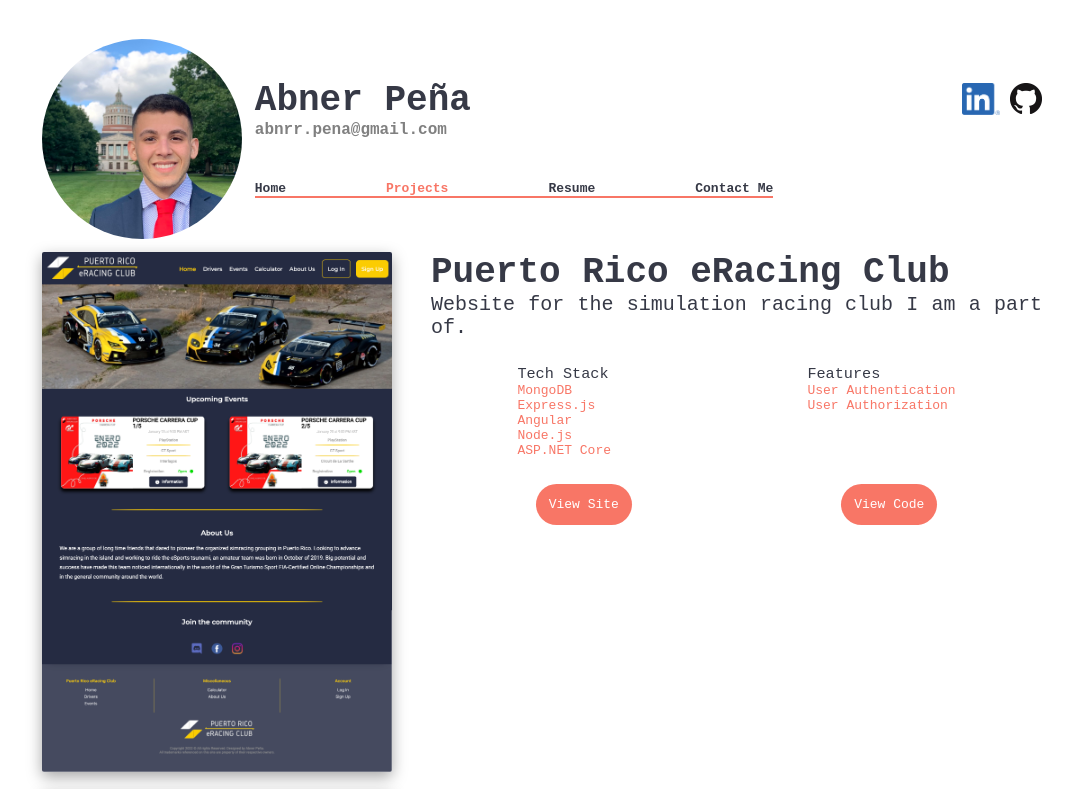
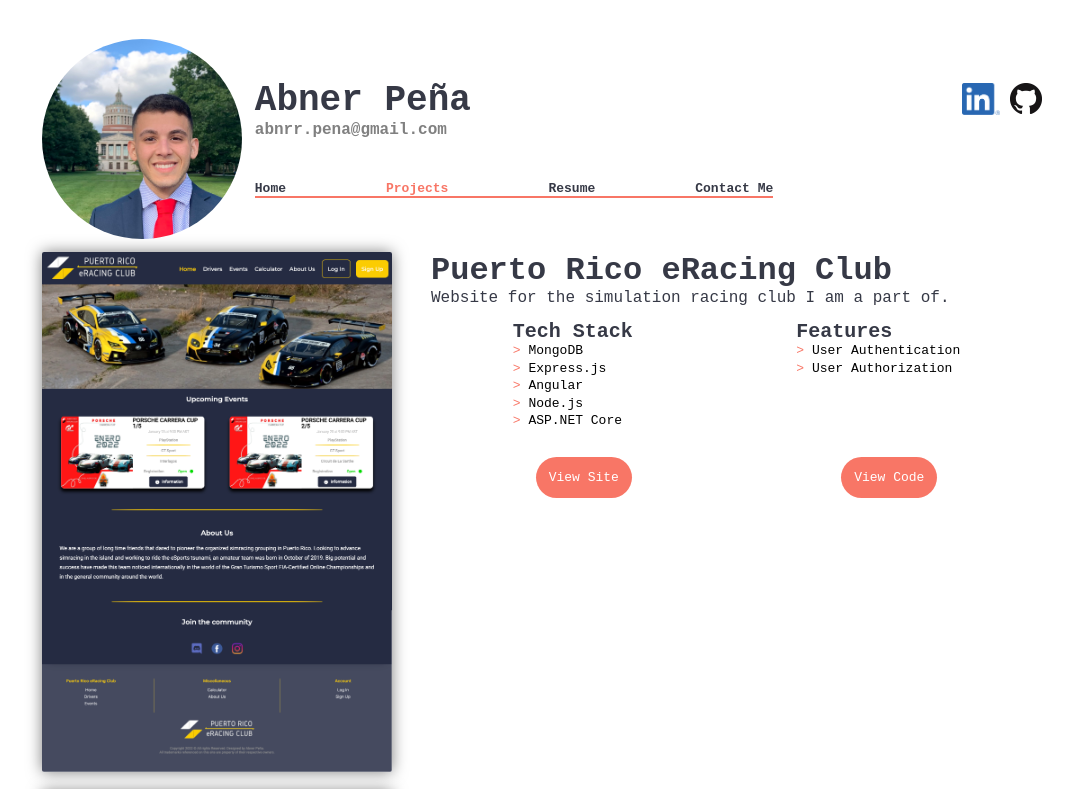
Before and after one commit to AbnerP/portfolio, a React (Create React App) app in the folder portfolio_fe/: page /projects in a window 1280 px wide. Shown: the top 789 px of the page, without its empty margins (98-1171 px from the left). Built offline with nearby package versions, Linux system fonts and the light colour scheme.

Commit message:
project titles

```diff
--- a/portfolio_fe/src/components/Projects/ProjectCard.css
+++ b/portfolio_fe/src/components/Projects/ProjectCard.css
@@ -12,7 +12,7 @@
     border-radius: 2px;
     width: 100%;
     height: auto;
-    box-shadow: rgba(0, 0, 0, 0.35) 0px 5px 15px;
+    box-shadow: 0px 0px 15px 0px rgba(0, 0, 0, 0.5);
 }
 
 .projectCard__information{
@@ -22,10 +22,21 @@
     justify-content:flex-start;
     padding-left: 3rem;
 }
+.projetCard__information__titleContainer{
+    display: inline-block;
+}
 
 .projectCard__information--title{
-    font-size: 36px;
+    transition: .2s ease;
+    font-size: 32px;
+    display: inline-block;
 }
+.projectCard__information--title:hover{
+    transition: .2s ease;
+    color: var(--accent-color);
+}
+
+
 
 .projectCard__information--stack{
     /* font-size: ; */
@@ -34,8 +45,8 @@
 .projectCard__information--description{
     width: 100%;
     text-align: justify;
-    font-size: 20px;
-    font-weight: 200;
+    font-size: 16px;
+    font-weight: 100;
 }
 
 .projectCard__externalLinks{
@@ -51,21 +62,29 @@
 }
 
 .stackFeatures__Title{
-    font-weight: 500;
-    padding-right: 2rem;
-    padding-top: 2rem;
+    text-align: left;
+    font-weight: 700;
+    font-size: 20px;
+    /* padding-right: 2rem; */
+    padding-top: 1rem;
 }
 
 .stackFeatures__List{
-    padding-right: 2rem;
+    /* padding-right: 2rem; */
     list-style: none;
     text-indent: -1em;
 }
 
 .stackFeatures__item{
+    display: inline-block;
+    text-align: start;
+    color: var(--text--color);
+    padding: 0 0 .2rem 0;
+    font-weight: 300;
+}
+
+.stackFeatures__bullet{
     color: var(--accent-color);
-    /* padding: .3rem 0; */
-    font-weight: 300;
 }
 
 .externalLink{
@@ -76,6 +95,12 @@
     background-color: var(--accent-color);
     border-radius: 30px;
     padding: 1rem;
+    flex-shrink: 0;
+    flex-grow: 0;
+}
+
+.externalLink--site{
+    display: inline-block;
 }
 
 .externalLink:hover{
--- a/portfolio_fe/src/components/Projects/ProjectCard.js
+++ b/portfolio_fe/src/components/Projects/ProjectCard.js
@@ -15,7 +15,12 @@
       return null;
     }
     return (
-      <a className="externalLink" href={realLink} target="_blank" rel="noreferrer">
+      <a
+        className="externalLink externalLink--site"
+        href={realLink}
+        target="_blank"
+        rel="noreferrer"
+      >
         View Site
       </a>
     );
@@ -32,28 +37,52 @@
       </div>
       <div className="projectCard__information">
         <div className="projectCard__information--header">
-          <h2 className="projectCard__information--title">{title}</h2>
+          <div className="projetCard__information__titleContainer">
+            <a
+              href={realLink}
+              target="_blank"
+              rel="noreferrer"
+            >
+              <h2 className="projectCard__information--title">{title}</h2>
+            </a>
+          </div>
           <p className="projectCard__information--description">{description}</p>
           <div className="stackFeatures__container">
-          <div className="stackFeatures__element">
+            <div className="stackFeatures__element">
               <h3 className="stackFeatures__Title">Tech Stack</h3>
-                {stack.map((tech) => {
-                  return <h4 className="stackFeatures__item ">{tech}</h4>;
-                })}
+              {stack.map((tech) => {
+                return (
+                  <>
+                    <span className="stackFeatures__bullet"> {">"} </span>
+                    <h4 className="stackFeatures__item "> {tech}</h4>
+                    <br />
+                  </>
+                );
+              })}
             </div>
             <div className="stackFeatures__element">
               <h3 className="stackFeatures__Title">Features</h3>
               {features.map((feature) => {
-                  return <h4 className="stackFeatures__item ">{feature}</h4>;
+                return (
+                  <>
+                    <span className="stackFeatures__bullet"> {">"} </span>
+                    <h4 className="stackFeatures__item "> {feature}</h4>
+                    <br />
+                  </>
+                );
               })}
             </div>
           </div>
         </div>
-        <div className="projectCard__techStack">
-        </div>
+        <div className="projectCard__techStack"></div>
         <div className="projectCard__externalLinks">
           {viewSite()}
-          <a className="externalLink" href={githubLink} target="_blank" rel="noreferrer">
+          <a
+            className="externalLink"
+            href={githubLink}
+            target="_blank"
+            rel="noreferrer"
+          >
             View Code
           </a>
         </div>
--- a/portfolio_fe/src/index.css
+++ b/portfolio_fe/src/index.css
@@ -6,7 +6,7 @@
   font-family: monospace;
 }
 
-h1,h2,h3,h4,h5,h6,p{
+h1,h2,h3,h4,h5,h6,p,a{
   color: var(--text-color);
 }
 body {
```
